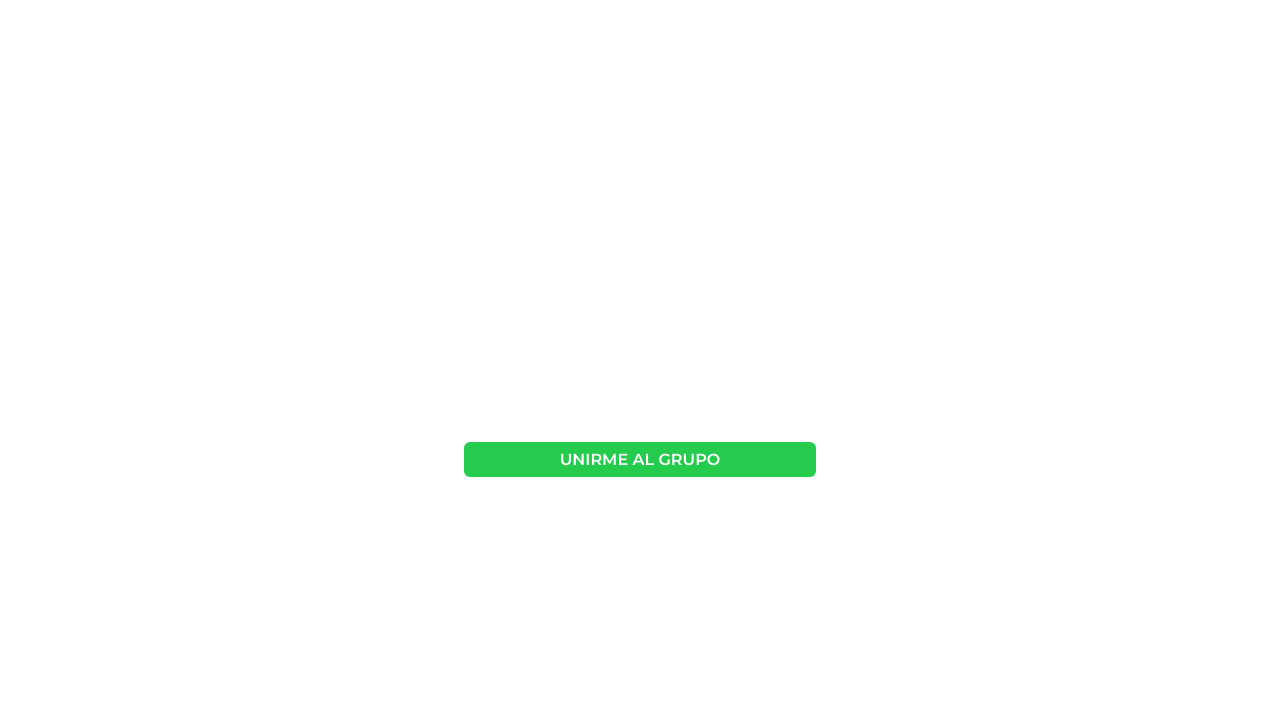
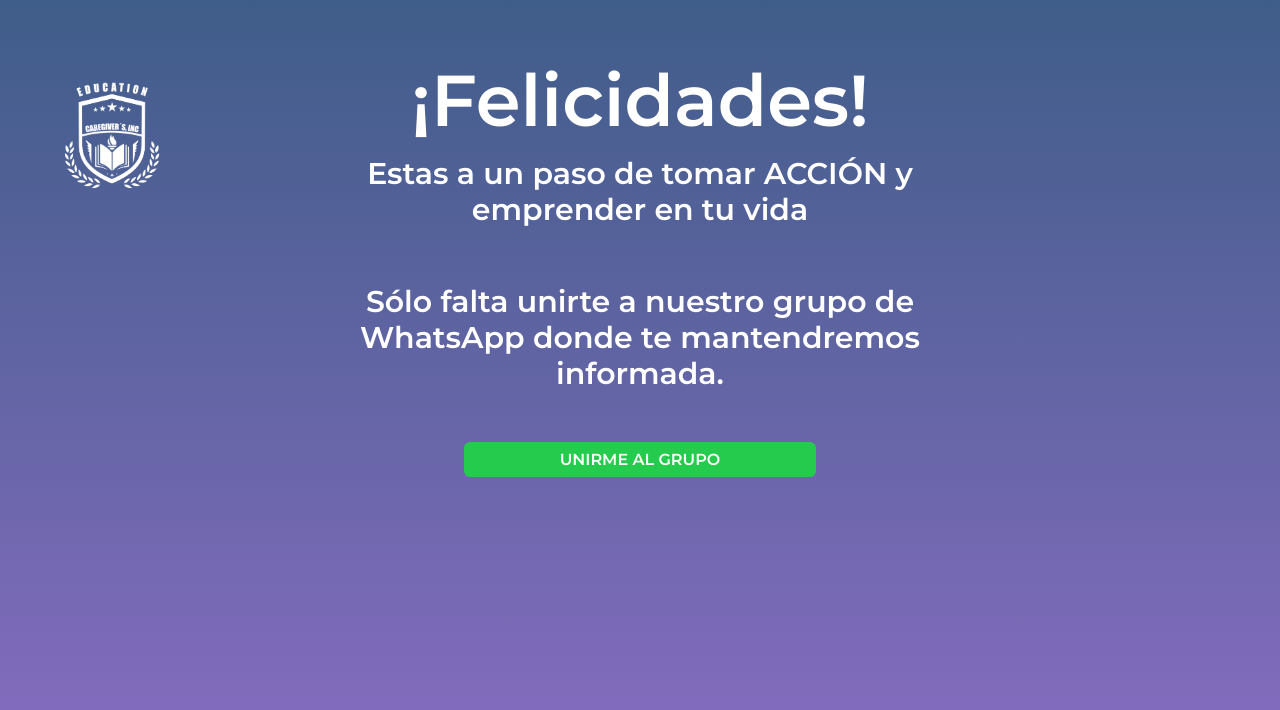
Before and after one commit to ritchs/coronaCa-frontend, a React (Create React App) app: page /group in a window 1280 px wide. Shown: the top 710 px of the page. Built offline with nearby package versions, Linux system fonts and the light colour scheme.

Commit message:
background component group

```diff
--- a/src/components/Grupo.jsx
+++ b/src/components/Grupo.jsx
@@ -2,7 +2,7 @@ import React from 'react'
 
 export const Grupo = () => {
     return (
-        <div className='bg-ba bg-cover h-screen'>
+        <div className='bg-gradient-to-b from-[#3F5D89] to to-[#8A6DC3] bg-cover h-screen'>
             <div className='grid grid-cols-4 lg:pt-16 2xl:pt-24 font-fontMonserrat'>
                 <div className='col-span-1'>
                     <a href="/">
```
